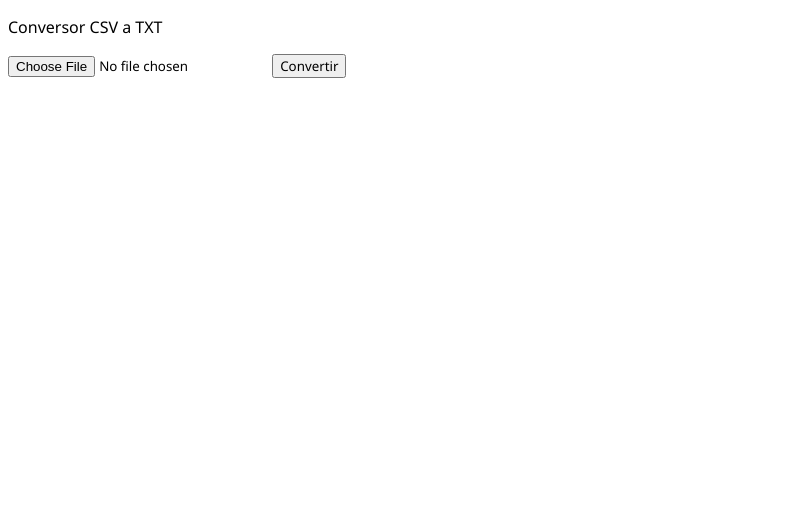
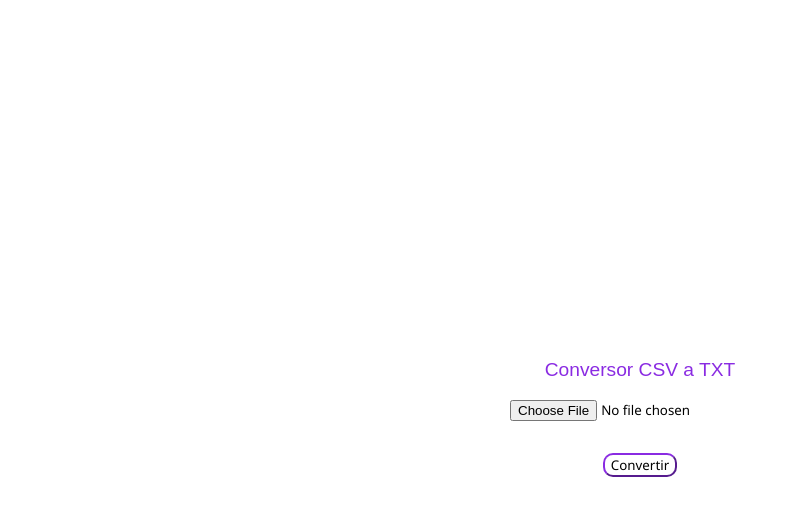
Before and after one commit to MatiasEzequielPereyra/padronBeneficiarios, a plain HTML site: page index.html in a window 1280 px wide. Shown: the whole page, without its empty margins (0-790 px from the left). Drawn offline with Linux system fonts and the light colour scheme.

Commit message:
Update index.html

```diff
--- a/index.html
+++ b/index.html
@@ -1,17 +1,21 @@
 <!DOCTYPE html>
 <html>
-<head>
-	<title>Conversor CSV a TXT</title>
-	<link rel="stylesheet" href="style.css">
-</head>
-<body>
+  <head>
+    <title >Conversor CSV a TXT</title>
+    <link rel="stylesheet" href="style.css">
+  </head>
 
-	<script src="./application.js">
 
-	</script>
-  <p>Conversor CSV a TXT</p>
-	<input type="file" id="csvFileInput">
-	<button onclick="convert()">Convertir</button>
+  <body>
 
-</body>
+
+    <div class="container">
+      <p id="title">Conversor CSV a TXT</p>
+      <input type="file" id="csvFileInput" accept=".csv">
+	  <p>   </p>
+      <button id='convert-btn' onclick="convert()">Convertir</button>
+    </div>
+
+    <script src="./application.js"></script>
+  </body>
 </html>
```
